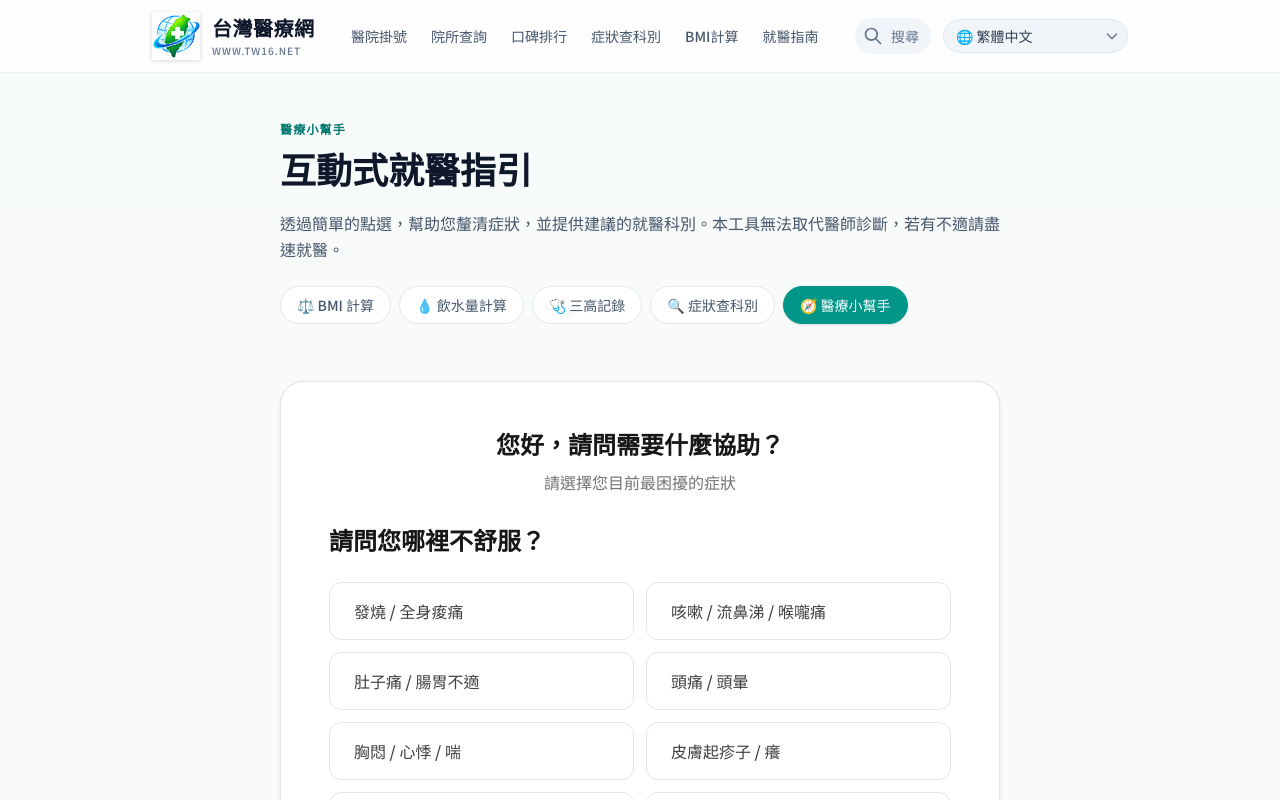
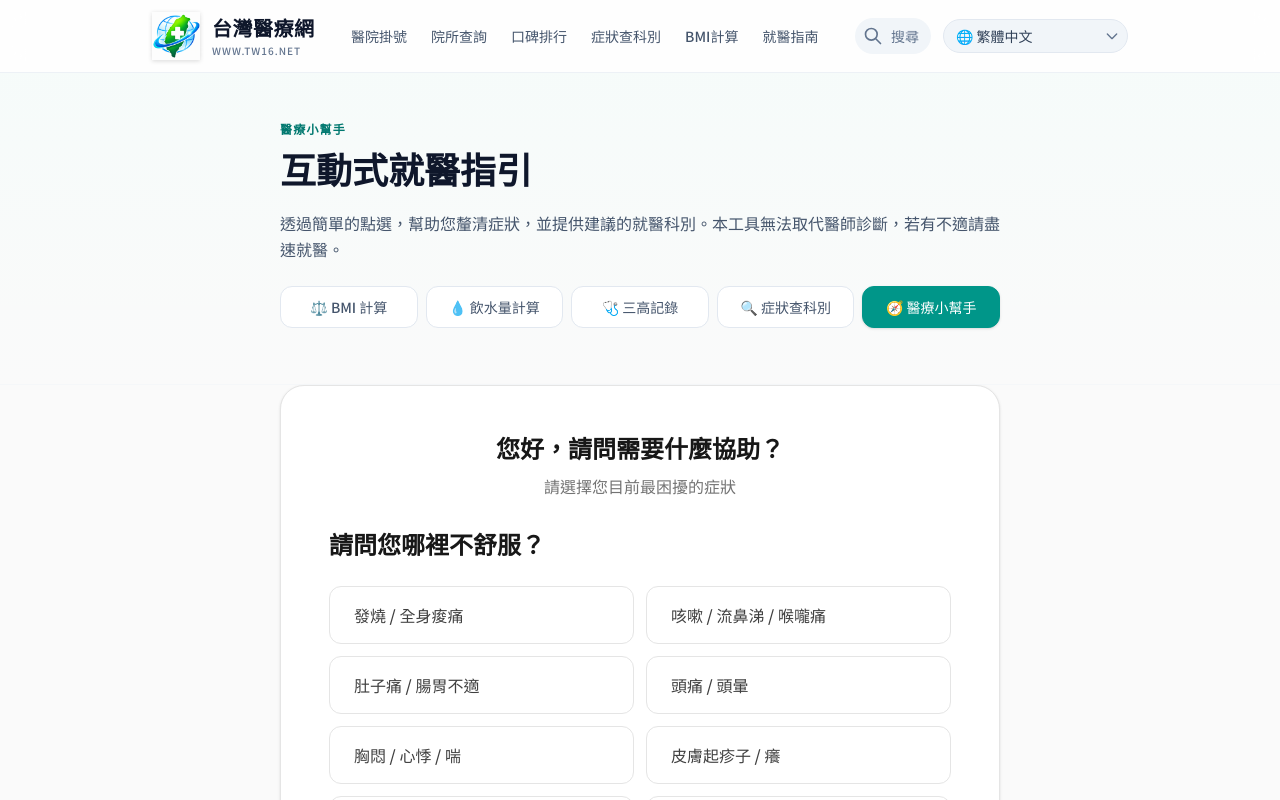
Before and after one commit to fix4c/tw16, a Next.js app: page /tools/assistant in a window 1280 px wide. Shown: the top 800 px of the page. Built offline with nearby package versions, Linux system fonts and the light colour scheme.

Commit message:
fix: 徹底改為 Grid 佈局，確保手機端工具選單不須滑動即可全覽

```diff
--- a/app/components/ToolNav.tsx
+++ b/app/components/ToolNav.tsx
@@ -8,22 +8,23 @@ export function ToolNav() {
   const pathname = usePathname();
 
   return (
+    // 👇 徹底移除任何可能導致橫向滾動的設定
     <div className="w-full pb-4 mb-2">
-      {/* 👇 移除 overflow-x-auto 與 min-w-max，改用 flex-wrap 讓按鈕自動換行 */}
-      <div className="flex flex-wrap gap-2">
+      <div className="grid grid-cols-2 md:grid-cols-5 gap-2 w-full">
         {TOOL_LINKS.map((tool) => {
           const isActive = pathname === tool.href;
           return (
             <Link
               key={tool.href}
               href={tool.href}
-              className={`inline-flex items-center px-4 py-2 border rounded-full text-sm font-medium transition-all ${
+              className={`flex items-center justify-center text-center px-2 py-2.5 border rounded-xl text-[13px] md:text-sm font-medium transition-all ${
                 isActive
                   ? "bg-teal-600 text-white border-teal-600 shadow-sm"
                   : "bg-white border-slate-200 text-slate-600 hover:border-teal-400 hover:text-teal-700"
               }`}
             >
-              {tool.label}
+              {/* 處理字數過多的情況，確保不會撐破格子 */}
+              <span className="truncate">{tool.label}</span>
             </Link>
           );
         })}
```
